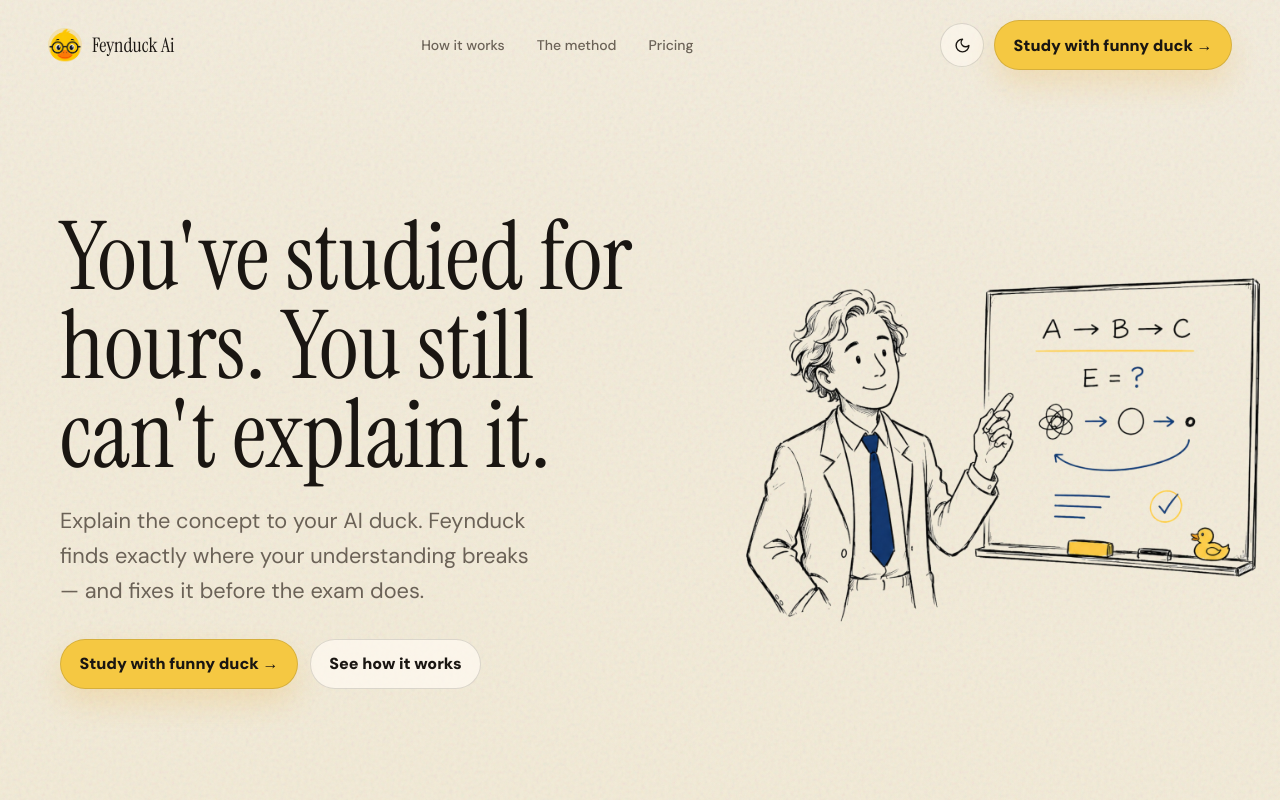
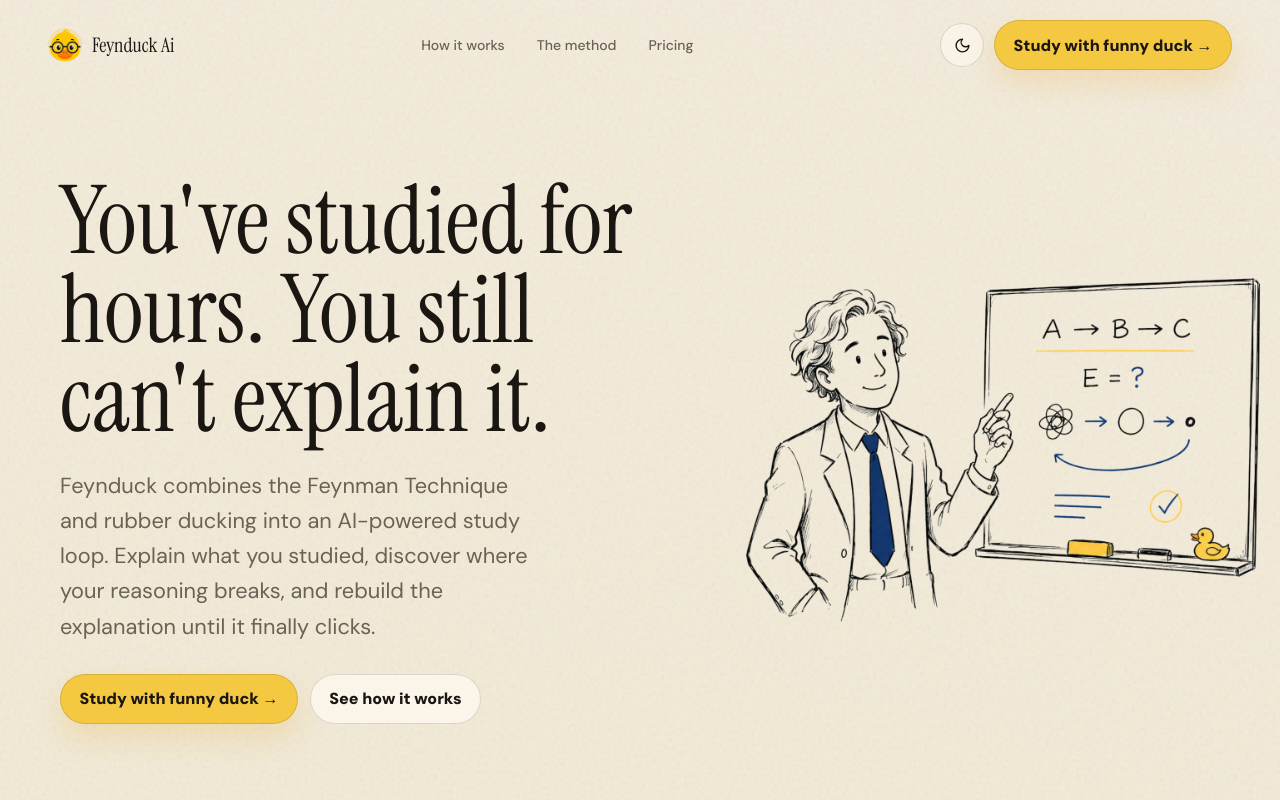
Before and after one commit to rimshadpcs/Duckland, a Next.js app: page / in a window 1280 px wide. Shown: the top 800 px of the page. Built offline with nearby package versions, Linux system fonts and the light colour scheme.

Commit message:
Update hero study loop copy

```diff
--- a/app/layout.tsx
+++ b/app/layout.tsx
@@ -4,7 +4,7 @@
 export const metadata: Metadata = {
   title: "Feynduck | You've studied for hours. You still can't explain it.",
   description:
-    "Explain the concept to your AI duck. Feynduck finds exactly where your understanding breaks and fixes it before the exam does.",
+    "Feynduck combines the Feynman Technique and rubber ducking into an AI-powered study loop. Explain what you studied, discover where your reasoning breaks, and rebuild the explanation until it finally clicks.",
 };
 
 export default function RootLayout({
--- a/app/page.tsx
+++ b/app/page.tsx
@@ -917,8 +917,9 @@
         <div className="hero-copy reveal">
           <h1>You&apos;ve studied for hours. You still can&apos;t explain it.</h1>
           <p>
-            Explain the concept to your AI duck. Feynduck finds exactly where your
-            understanding breaks — and fixes it before the exam does.
+            Feynduck combines the Feynman Technique and rubber ducking into an AI-powered
+            study loop. Explain what you studied, discover where your reasoning breaks,
+            and rebuild the explanation until it finally clicks.
           </p>
           <div className="hero-actions">
             <a className="button primary" href="/study">
```
